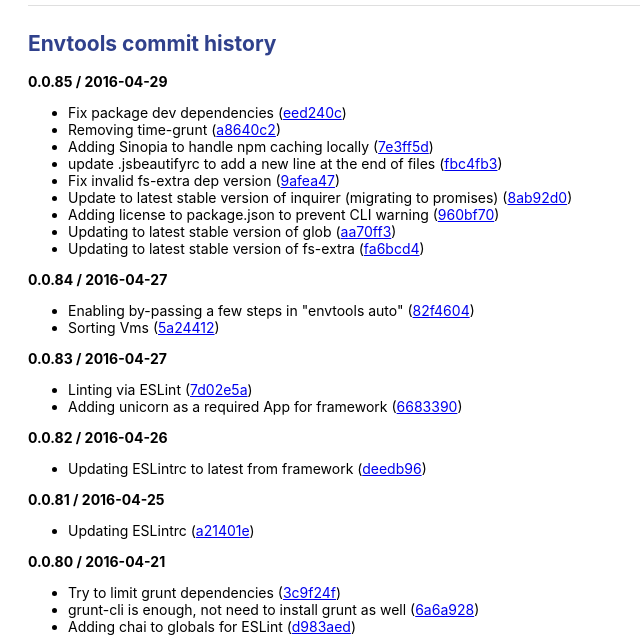
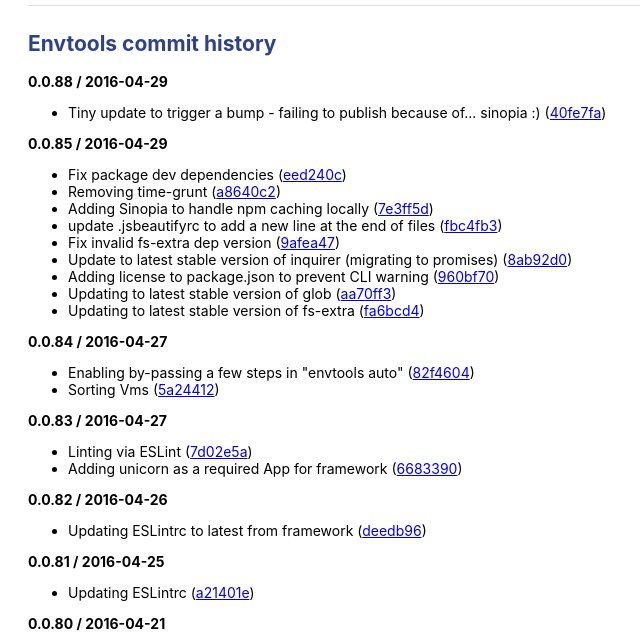
Before and after one commit to aversini/envtools, a website: page envtools-history.html in a window 1280 px wide. Shown: the part 77-720 px from the top of the page, without its empty margins (0-640 px from the left). Drawn offline with Linux system fonts and the light colour scheme.

Commit message:
Updating HISTORY [skip ci]

```diff
--- a/envtools-history.html
+++ b/envtools-history.html
@@ -35,7 +35,11 @@
     </div>
     <div class="history">
       <h2>Envtools commit history</h2>
-      <p><strong>0.0.85 / 2016-04-29</strong></p>
+      <p><strong>0.0.88 / 2016-04-29</strong></p>
+<ul>
+<li>Tiny update to trigger a bump - failing to publish because of... sinopia :) (<a href="https://github.com/aversini/envtools/commit/40fe7fa1a7aa0d72f82b3c92052d8a1ee3e09d89">40fe7fa</a>)</li>
+</ul>
+<p><strong>0.0.85 / 2016-04-29</strong></p>
 <ul>
 <li>Fix package dev dependencies (<a href="https://github.com/aversini/envtools/commit/eed240c400099d1cf1c2d8a322a82cc3ee6b7a78">eed240c</a>)</li>
 <li>Removing time-grunt (<a href="https://github.com/aversini/envtools/commit/a8640c22c2552f1dd68549ebba1f5abdfe5d8a2f">a8640c2</a>)</li>
```
Also changed, not shown: HISTORY.md (+4 -0 lines), envtools-help.html (+1 -1 lines), 1 other file.
